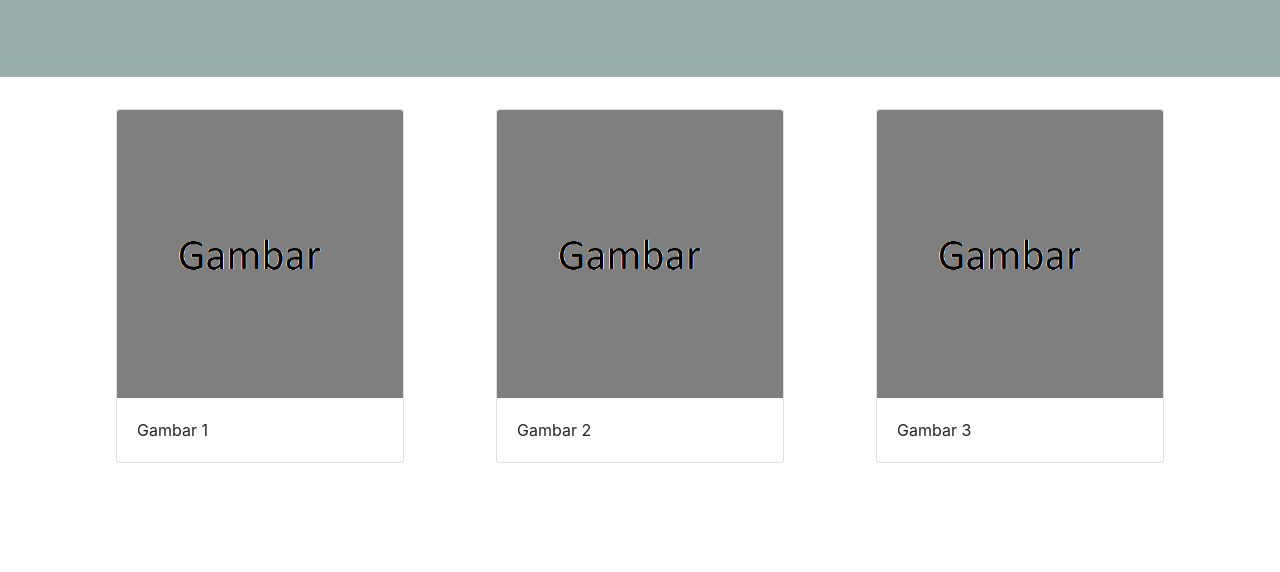
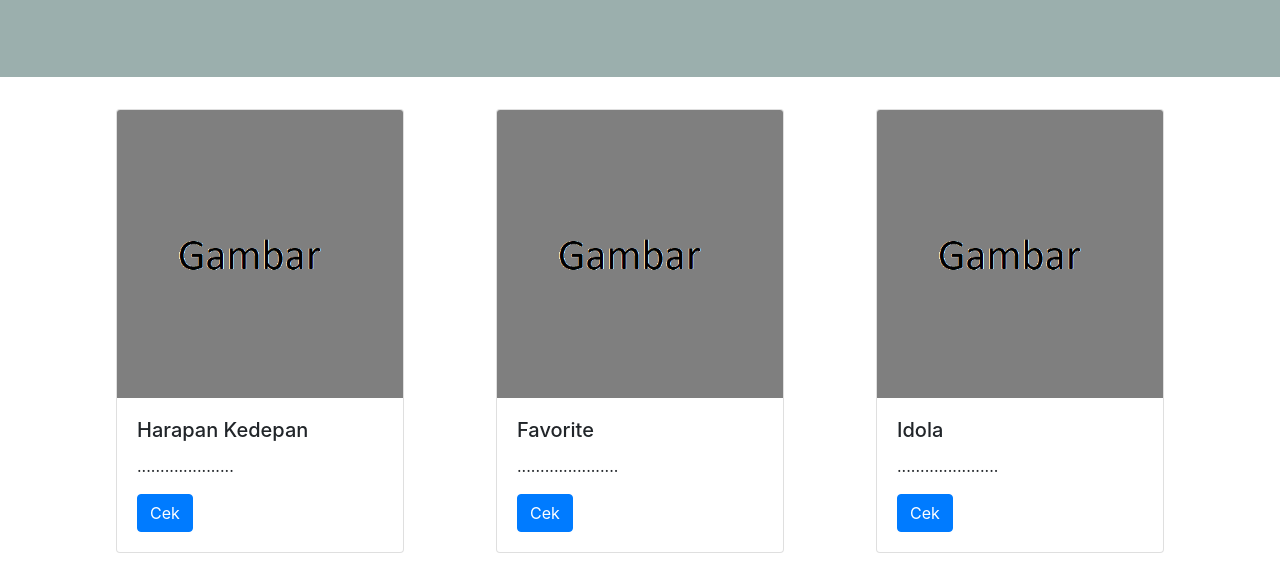
Before and after one commit to KarismaCahya/KarismaCahya.github.io, a plain HTML site: page index.html in a window 1280 px wide. Shown: the part 228-800 px from the top of the page. Drawn offline with Linux system fonts and the light colour scheme.

Commit message:
perbaikan

```diff
--- a/index.html
+++ b/index.html
@@ -51,7 +51,9 @@
                 <div class="card">
                     <img class="card-img-top" src="assets/img/gambar.png" alt="Card image cap">
                     <div class="card-body">
-                      <p class="card-text">Gambar 1</p>
+                      <h5 class="card-title">Harapan Kedepan</h5>
+                      <p class="card-text">.....................</p>
+                      <a href="#" class="btn btn-primary">Cek</a>
                     </div>
                 </div>
             </div>
@@ -59,7 +61,9 @@
                 <div class="card">
                     <img class="card-img-top" src="assets/img/gambar.png" alt="Card image cap">
                     <div class="card-body">
-                      <p class="card-text">Gambar 2</p>
+                      <h5 class="card-title">Favorite</h5>
+                      <p class="card-text">......................</p>
+                      <a href="#" class="btn btn-primary">Cek</a>
                     </div>
                 </div>
             </div>
@@ -67,15 +71,21 @@
                 <div class="card">
                     <img class="card-img-top" src="assets/img/gambar.png" alt="Card image cap">
                     <div class="card-body">
-                      <p class="card-text">Gambar 3</p>
+                      <h5 class="card-title">Idola</h5>
+                      <p class="card-text">......................</p>
+                      <a href="#" class="btn btn-primary">Cek</a>
                     </div>
                 </div>
             </div>
         </div>
     </div>
 
-    </div>
+
     <!--end container-->
+
+    <!--modal-->
+
+    <!--end modal-->
 
 </body>
 <script src="assets/bootstrap/js/popper.min.js"></script>
```
